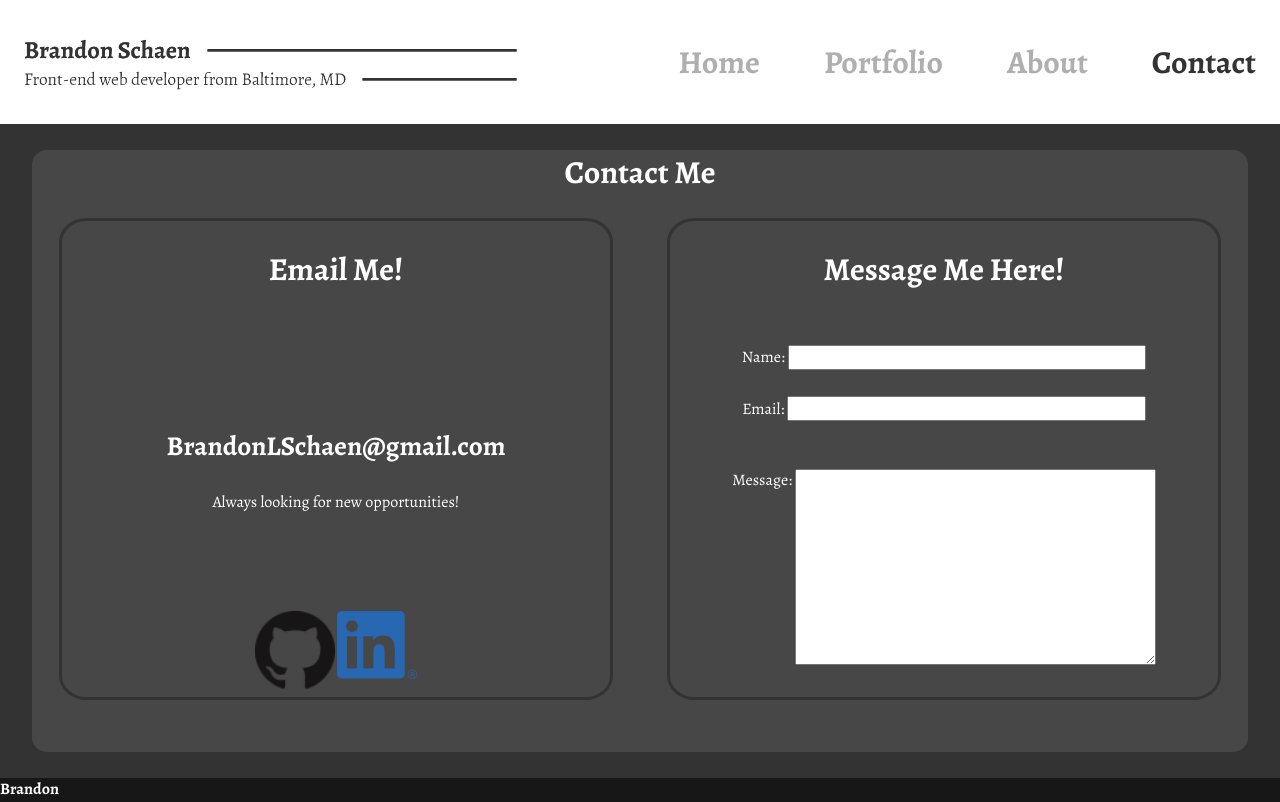
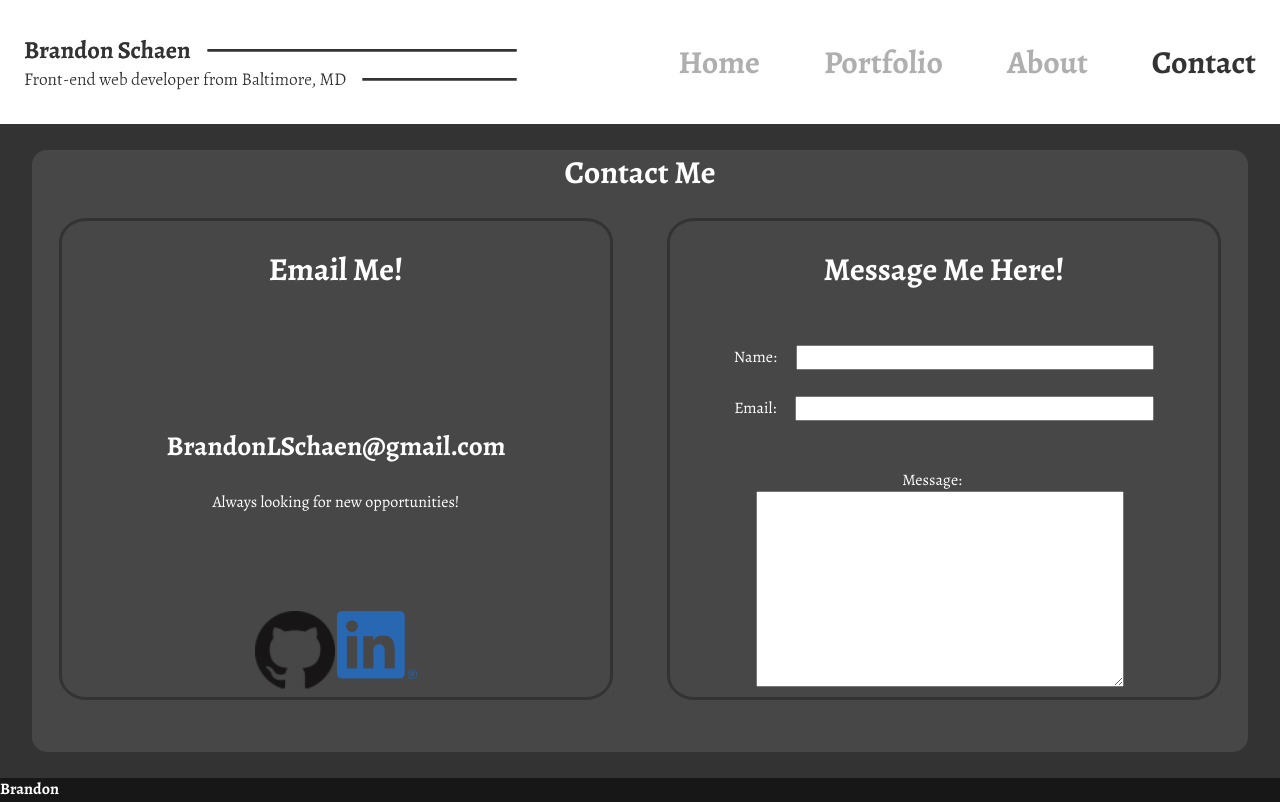
Before and after one commit to SonniSonni/Brandon-Portfolio, a React (Create React App) app: page /contact in a window 1280 px wide. Built offline with nearby package versions, Linux system fonts and the light colour scheme.

Commit message:
Setup spacing for labels and inputs

```diff
--- a/src/Components/ContactPage/ContactPage.css
+++ b/src/Components/ContactPage/ContactPage.css
@@ -78,7 +78,12 @@ h1{
 
 .messg-cont{
   margin-top:3em;
+  margin-left:-.5em;
 }
 .messg-cont *{
   vertical-align: top;
 }
+
+label{
+  margin-right:1em;
+}
```
